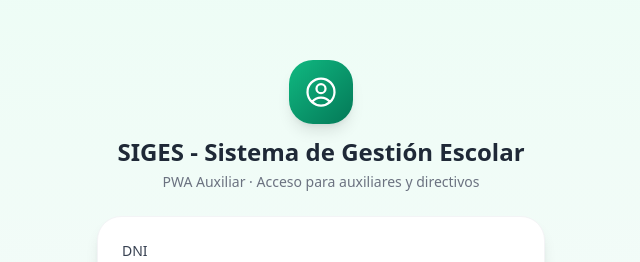
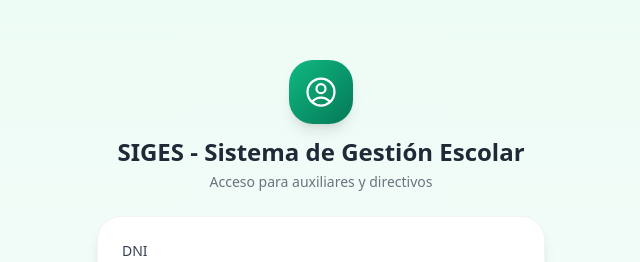
Before and after one commit to spimentel1201/EduMF, a React (Vite) app in the folder frontend/: page /aux/login in a window 1280 px wide. Shown: the part 105-367 px from the top of the page, without its empty margins (319-959 px from the left). Built offline with nearby package versions, Linux system fonts and the light colour scheme; no server answers.

Commit message:
fix(ui): ajustar texto del login de la PWA auxiliar

```diff
--- a/frontend/src/pages/auxiliar/AuxLoginPage.tsx
+++ b/frontend/src/pages/auxiliar/AuxLoginPage.tsx
@@ -27,7 +27,7 @@ export default function AuxLoginPage() {
             <UserCircleIcon className="w-9 h-9 text-white" />
           </div>
           <h1 className="text-2xl font-bold text-gray-800">SIGES - Sistema de Gestión Escolar</h1>
-          <p className="text-sm text-gray-500 mt-1">PWA Auxiliar · Acceso para auxiliares y directivos</p>
+          <p className="text-sm text-gray-500 mt-1">Acceso para auxiliares y directivos</p>
         </div>
 
         <div className="bg-white rounded-3xl shadow-lg border border-gray-100 p-6 space-y-4">
```
